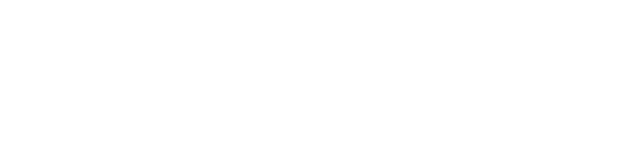
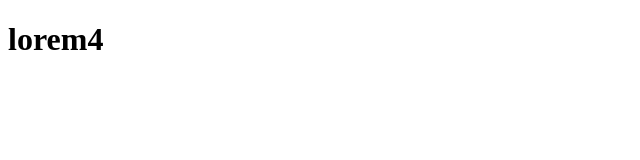
Before and after one commit to ismaelom83/git-curso-test, a plain HTML site: page index.html in a window 1280 px wide. Shown: the whole page, without its empty margins (0-640 px from the left). Drawn offline with Linux system fonts and the light colour scheme.

Commit message:
ahora el index tiene un h1

```diff
--- a/index.html
+++ b/index.html
@@ -8,6 +8,8 @@
 </head>
 <body>
 
+    <h1>lorem4</h1>
+
     <script src="app.js"></script>
 </body>
 </html>
```
